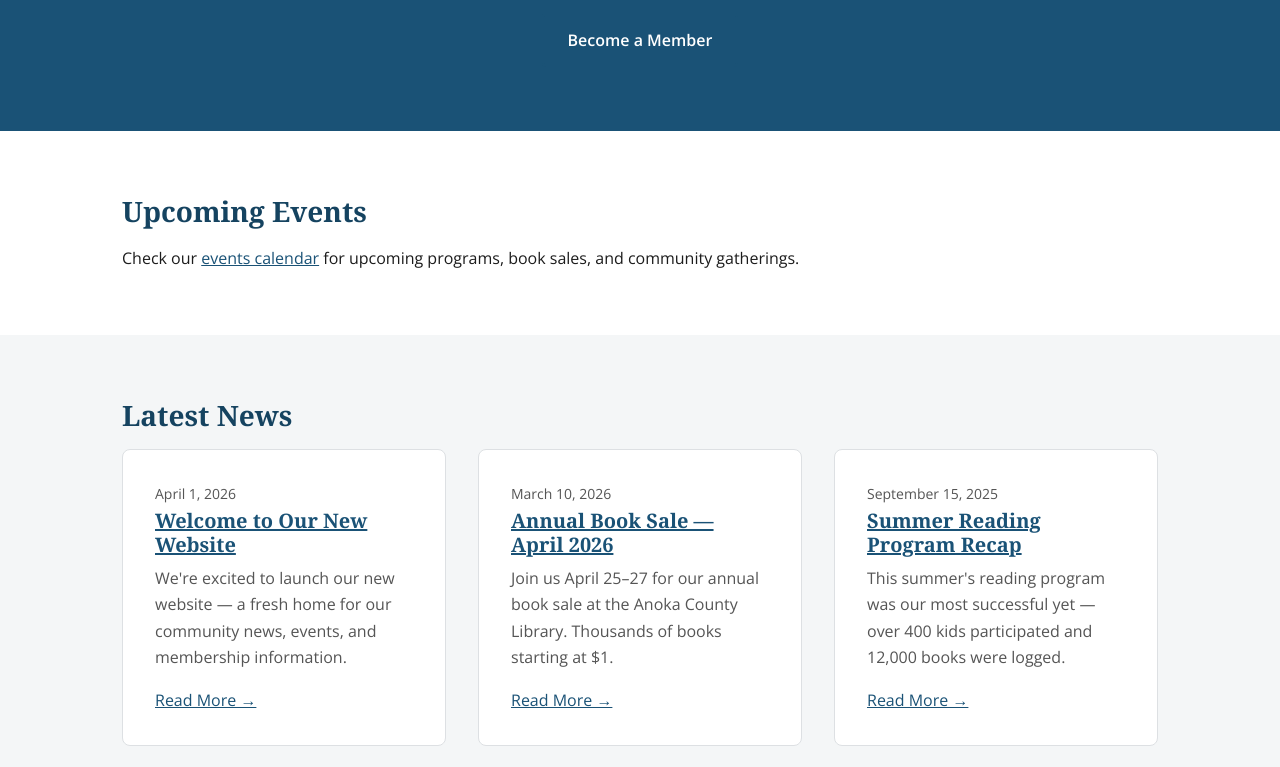
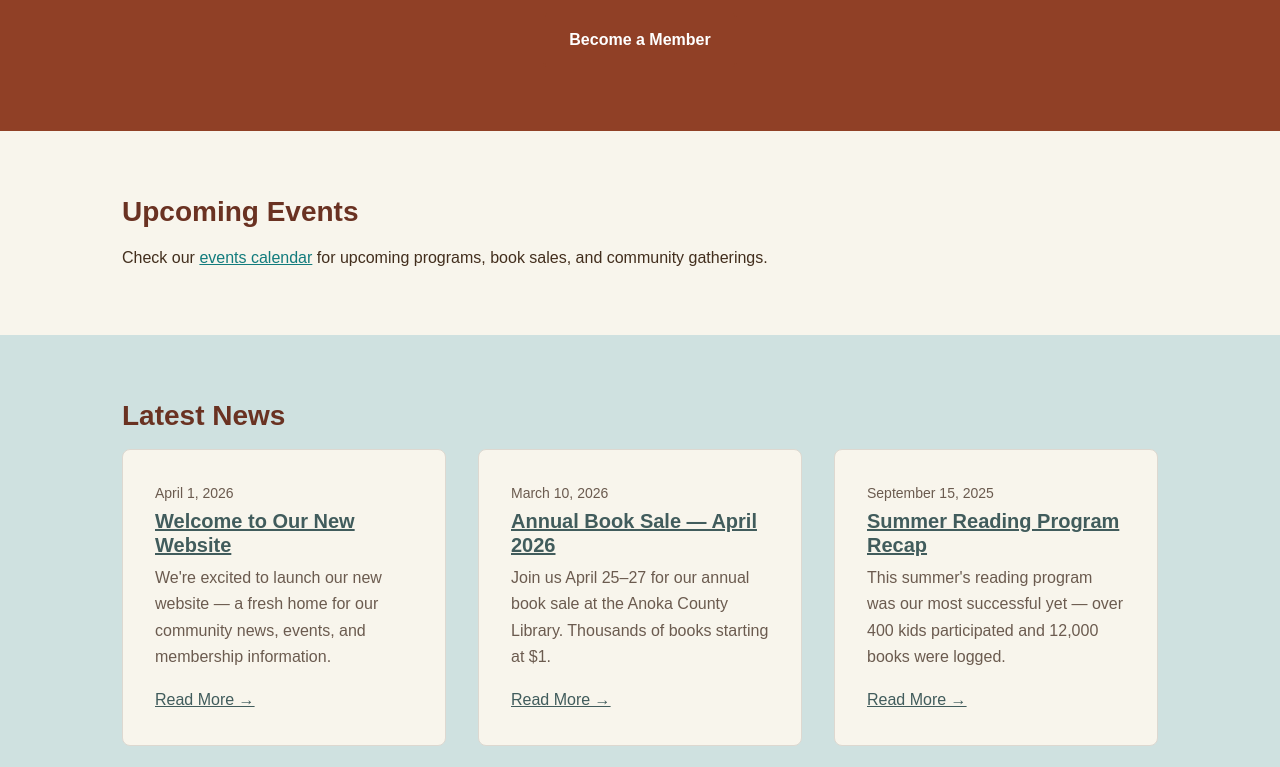
Before and after one commit to Anoka-Library-Friends/website, a website: page index.html in a window 1280 px wide. Shown: the part 243-1010 px from the top of the page. Drawn offline with nearby package versions, Linux system fonts and the light colour scheme.

Commit message:
style: replace design tokens with official Anoka County brand palette
Replaces old blue/red placeholder palette with the full Anoka County
brand color system (Burnt Umber, Liver, Metallic Seaweed, Columbia Blue,
etc.), updates typography to Montserrat/Poppins/Merriweather, adds
backward-compat aliases for --color-accent, fixes WCAG AA contrast for
muted text and seaweed links on sky backgrounds, and updates hardcoded
color assertions in the a11y test suite to match the new tokens.

Co-Authored-By: Don <Rytrex@users.noreply.github.com>

```diff
--- a/style.css
+++ b/style.css
@@ -19,21 +19,32 @@
    font-family values once brand assets are provided.
    ============================================= */
 :root {
-  /* Colors — placeholders until brand guide delivered */
-  --color-primary:      #1a5276;  /* Deep blue */
-  --color-primary-dark: #154360;
-  --color-accent:       #c0392b;  /* Red — Donate button */
-  --color-accent-dark:  #a93226;
-  --color-bg:           #ffffff;
-  --color-bg-alt:       #f4f6f7;
-  --color-text:         #1c1c1c;
-  --color-text-muted:   #555555;
-  --color-border:       #dde0e3;
-  --color-focus:        #f39c12;  /* High-contrast focus ring */
+  /* ── Brand Colors (Anoka County Color Standards) ────────────────────────── */
+  --color-primary:      #904026;  /* AC Burnt Umber — buttons, headings, accents */
+  --color-primary-dark: #6A3222;  /* Liver — hover states on primary */
+  --color-secondary:    #5B5248;  /* Umber — body text, secondary elements */
+  --color-warm:         #BC5839;  /* Crayola Brown — warm accents */
+  --color-teal:         #415C5C;  /* Feldgrau — nav, card section bands */
+  --color-teal-light:   #6F9191;  /* Desaturated Cyan — teal hover states */
+  --color-seaweed:      #137C7D;  /* Metallic Seaweed — links, icon accents */
+  --color-sky:          #CFE1E0;  /* Columbia Blue — alt section bg, placeholders */
+  --color-bg:           #F8F5EC;  /* Isabelline — page background */
+  --color-dark:         #262626;  /* Raisin Black — header, footer */
+  --color-text:         #422E1D;  /* Deep brown — body text */
+  --color-text-muted:   #6B5B4F;  /* Warm brown — muted text (≥4.5:1 on --color-bg) */
+  --color-border:       #ddd8d0;  /* Neutral warm border */
+  --color-focus:        #ECE331;  /* Yellow — high-contrast focus ring (WCAG AA) */
 
-  /* Typography — update font names once brand delivered */
-  --font-heading: 'Georgia', 'Times New Roman', serif;
-  --font-body:    'Open Sans', Arial, Helvetica, sans-serif;
+  /* ── Backward-compat aliases (used by existing component CSS) ────────────── */
+  --color-accent:       #904026;  /* maps to --color-primary (Burnt Umber) */
+  --color-accent-dark:  #6A3222;  /* maps to --color-primary-dark (Liver) */
+
+  /* ── Typography (update @import in HTML if font names change) ────────────── */
+  --font-heading: 'Montserrat', Arial, sans-serif;
+  --font-body:    'Poppins', Arial, Helvetica, sans-serif;
+  --font-serif:   'Merriweather', Georgia, serif;  /* pull quotes, editorial */
+
+  /* ── Scale & Spacing (unchanged) ─────────────────────────────────────────── */
   --font-size-sm:  0.875rem;
   --font-size-md:  1rem;
   --font-size-lg:  1.25rem;
@@ -41,18 +52,16 @@
   --font-size-2xl: 2.5rem;
   --line-height:   1.65;
 
-  /* Spacing */
   --space-xs:  0.25rem;
   --space-sm:  0.5rem;
   --space-md:  1rem;
   --space-lg:  2rem;
   --space-xl:  4rem;
 
-  /* Layout */
-  --max-width:      1100px;
-  --nav-height:     64px;
-  --radius:         4px;
-  --radius-lg:      8px;
+  --max-width:  1100px;
+  --nav-height: 64px;
+  --radius:     4px;
+  --radius-lg:  8px;
 }
 
 /* =============================================
@@ -84,11 +93,11 @@ img {
 }
 
 a {
-  color: var(--color-primary);
+  color: var(--color-seaweed);
 }
 
 a:hover {
-  color: var(--color-primary-dark);
+  color: var(--color-teal);
 }
 
 /* Visible focus ring for keyboard users */
@@ -107,6 +116,7 @@ ol[role="list"] {
    ============================================= */
 h1, h2, h3, h4, h5, h6 {
   font-family: var(--font-heading);
+  font-weight: 700;
   line-height: 1.2;
   color: var(--color-primary-dark);
 }
@@ -132,7 +142,16 @@ p:last-child { margin-bottom: 0; }
 }
 
 .section--alt {
-  background: var(--color-bg-alt);
+  background: var(--color-sky);
+}
+
+/* Links on --color-sky background need higher contrast than seaweed provides */
+.section--alt a:not(.btn) {
+  color: var(--color-teal);  /* #415C5C — 5.1:1 on #CFE1E0 (passes WCAG AA) */
+}
+
+.section--alt a:not(.btn):hover {
+  color: var(--color-primary-dark);
 }
 
 .grid-3 {
```
Also changed, not shown: tests/accessibility.spec.js (+5 -5 lines).
